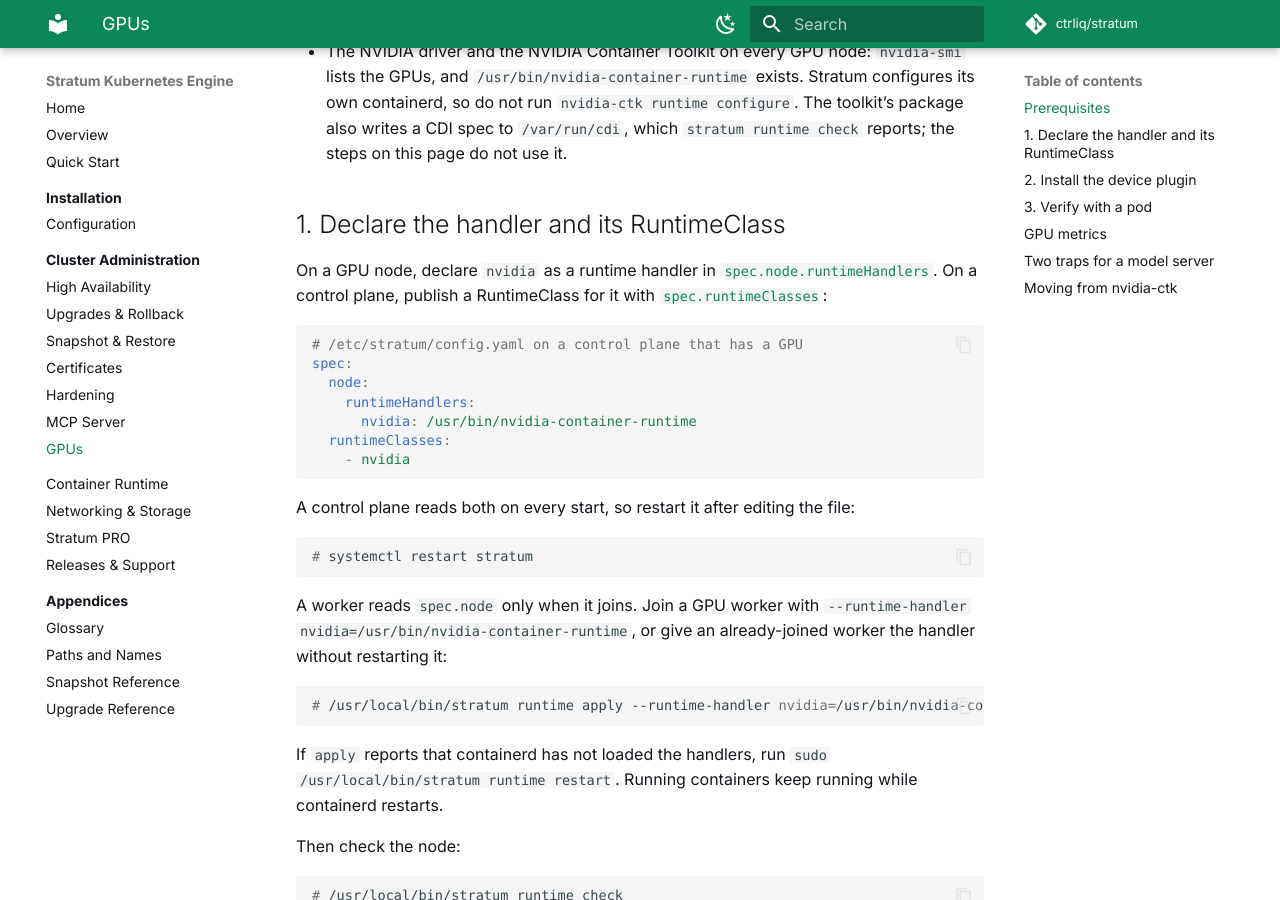
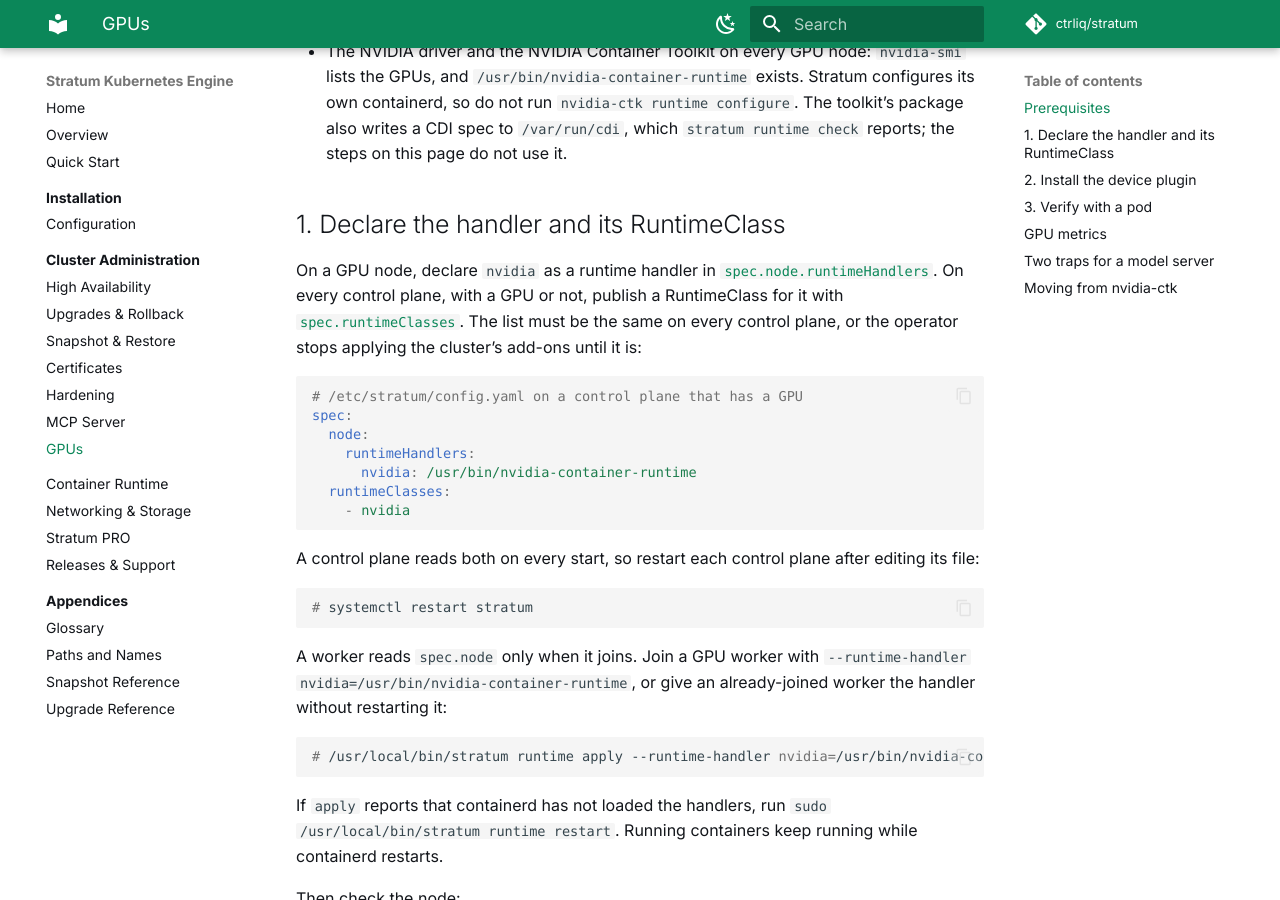
Before and after one commit to ctrliq/stratum, an MkDocs documentation site: the page built from docs/docs/cluster-admin/gpus.md, in a window 1280 px wide and 900 px high, scrolled down 411 px. Built offline with MkDocs 1.6.1 and Material for MkDocs 9.7.7, drawn with Linux system fonts in a browser that asks for light colours; comment, search, counter and statistics services are not loaded; some of the changed text lies outside the part shown.

Commit message:
docs(gpus): put the RuntimeClass on every control plane, and patch a migrated plugin
Step 1 said to publish the RuntimeClass on "a control plane" and restart
"it". spec.runtimeClasses must be the same on every control plane, or the
operator stops applying the cluster's add-ons, so the step now says every
control plane, with a GPU or not, and to restart each.

"Moving from nvidia-ctk" never said what to do with the device plugin a
hand-set-up node already runs. Without the step 2 patch it can lose NVML
once 99-nvidia.toml is gone, still lands on nodes without a GPU, and skips
tainted workers. The section now patches it, after `runtime check` passes,
since the patch's node selector needs the node's handler label first.

Signed-off-by: cwolford <WolfyChris@users.noreply.github.com>

````diff
--- a/docs/docs/cluster-admin/gpus.md
+++ b/docs/docs/cluster-admin/gpus.md
@@ -26,8 +26,10 @@
 
 On a GPU node, declare `nvidia` as a runtime handler in
 [`spec.node.runtimeHandlers`](../installation/configuration.md#node-labels-taints-and-runtime-handlers).
-On a control plane, publish a RuntimeClass for it with
-[`spec.runtimeClasses`](../installation/configuration.md#runtimeclasses):
+On every control plane, with a GPU or not, publish a RuntimeClass for it with
+[`spec.runtimeClasses`](../installation/configuration.md#runtimeclasses). The
+list must be the same on every control plane, or the operator stops applying
+the cluster's add-ons until it is:
 
 ```yaml
 # /etc/stratum/config.yaml on a control plane that has a GPU
@@ -39,8 +41,8 @@
     - nvidia
 ```
 
-A control plane reads both on every start, so restart it after editing the
-file:
+A control plane reads both on every start, so restart each control plane
+after editing its file:
 
 ```console
 # systemctl restart stratum
@@ -55,8 +57,8 @@
 ```
 
 If `apply` reports that containerd has not loaded the handlers, run
-`sudo /usr/local/bin/stratum runtime restart`. Running containers keep running while
-containerd restarts.
+`sudo /usr/local/bin/stratum runtime restart`. Running containers keep running
+while containerd restarts.
 
 Then check the node:
 
@@ -241,6 +243,11 @@
 2. Remove `/etc/containerd/conf.d/99-nvidia.toml`, then run
    `sudo /usr/local/bin/stratum runtime restart` and
    `sudo /usr/local/bin/stratum runtime check`.
+3. Once `check` passes, the node carries `runtime.stratum.ciq.com/nvidia=true`.
+   Patch your device plugin's DaemonSet as in
+   [step 2](#2-install-the-device-plugin). Patching before the label is there
+   takes the plugin off the node, because its new node selector does not
+   match yet. Running the patch again is harmless.
 
 `stratum uninstall` removes Stratum's runtime-handler file with the rest of
 `/var/lib/stratum`. It does not remove a file in `/etc/containerd/conf.d` that
````
